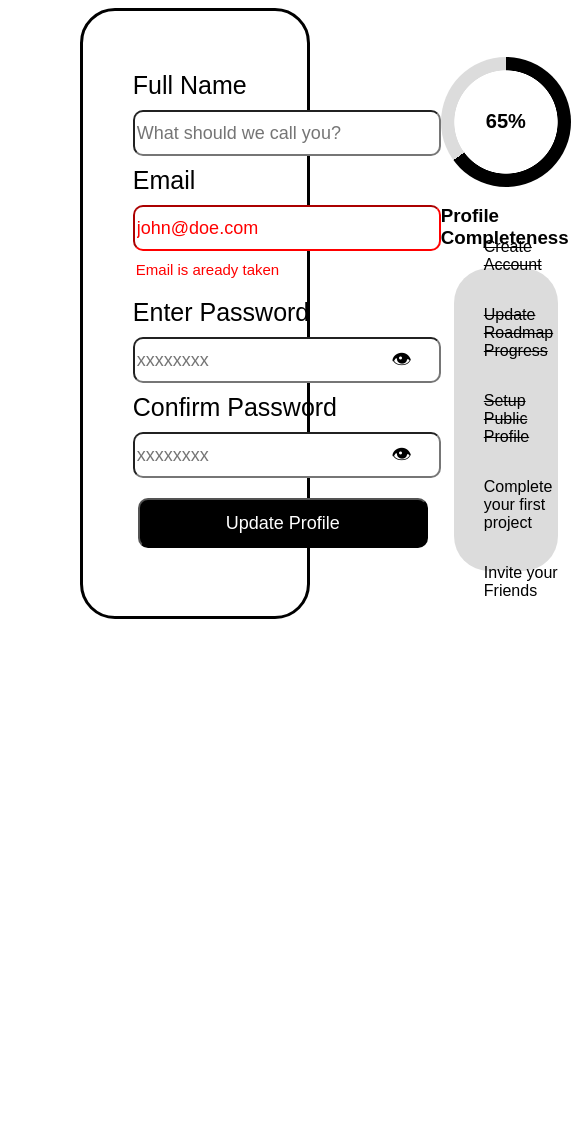
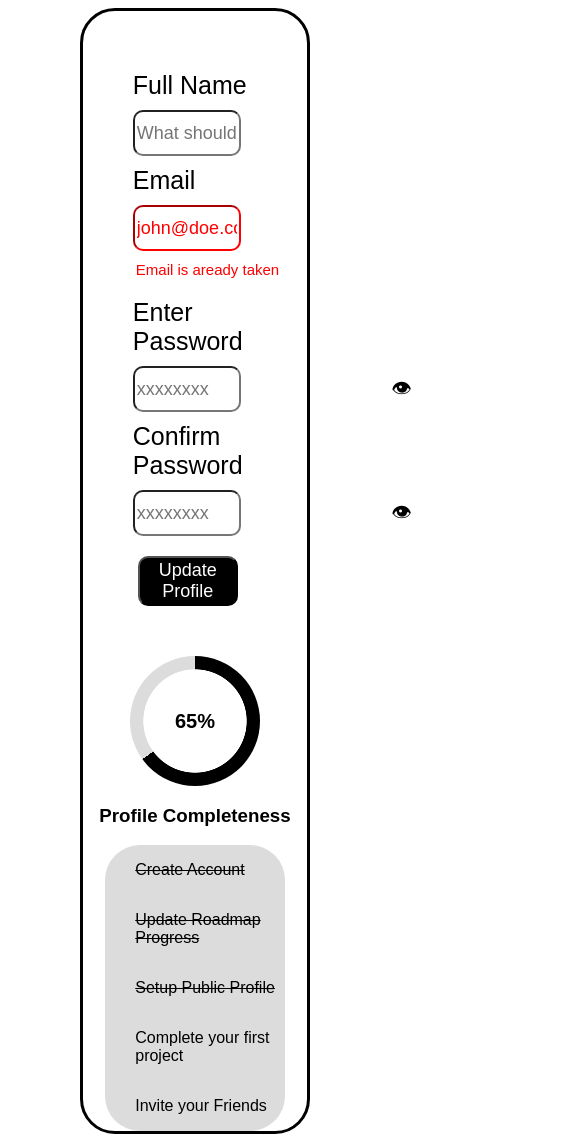
Before and after one commit to DinhQuan14022004/Accessible-Form-UI, a plain HTML site: page index.html in a window 390 px wide. Shown: the whole page, 571 px wide, since content can reach past the window. Before the commit the page ends 844 px from the top, so only its background shows below. Drawn offline with Linux system fonts and the light colour scheme.

Commit message:
Accessible Form UI

```diff
--- a/index.css
+++ b/index.css
@@ -6,6 +6,13 @@
     display: grid;
     grid-template-columns: 1fr 1fr;
     font-family: Arial, sans-serif;
+}
+@media (max-width:950px) {
+    .container{
+        display: flex;
+        flex-direction: column;
+    }
+
 }
 .form{
     display: flex;
@@ -26,7 +33,7 @@
     margin-left: 0;
 }
 .form input{
-   width: 300px;
+   width: clamp(100px,20vw,300px);
    height: 40px;
   font-size: 18px;
   border-radius: 10px;
@@ -37,7 +44,7 @@
       box-shadow: 0 0 5px blue;
     }
 .form__submit{
-  width: 290px;
+  width: clamp(100px,25vw,290px);
    height: 50px;
   font-size: 18px;
   border-radius: 10px;
```
